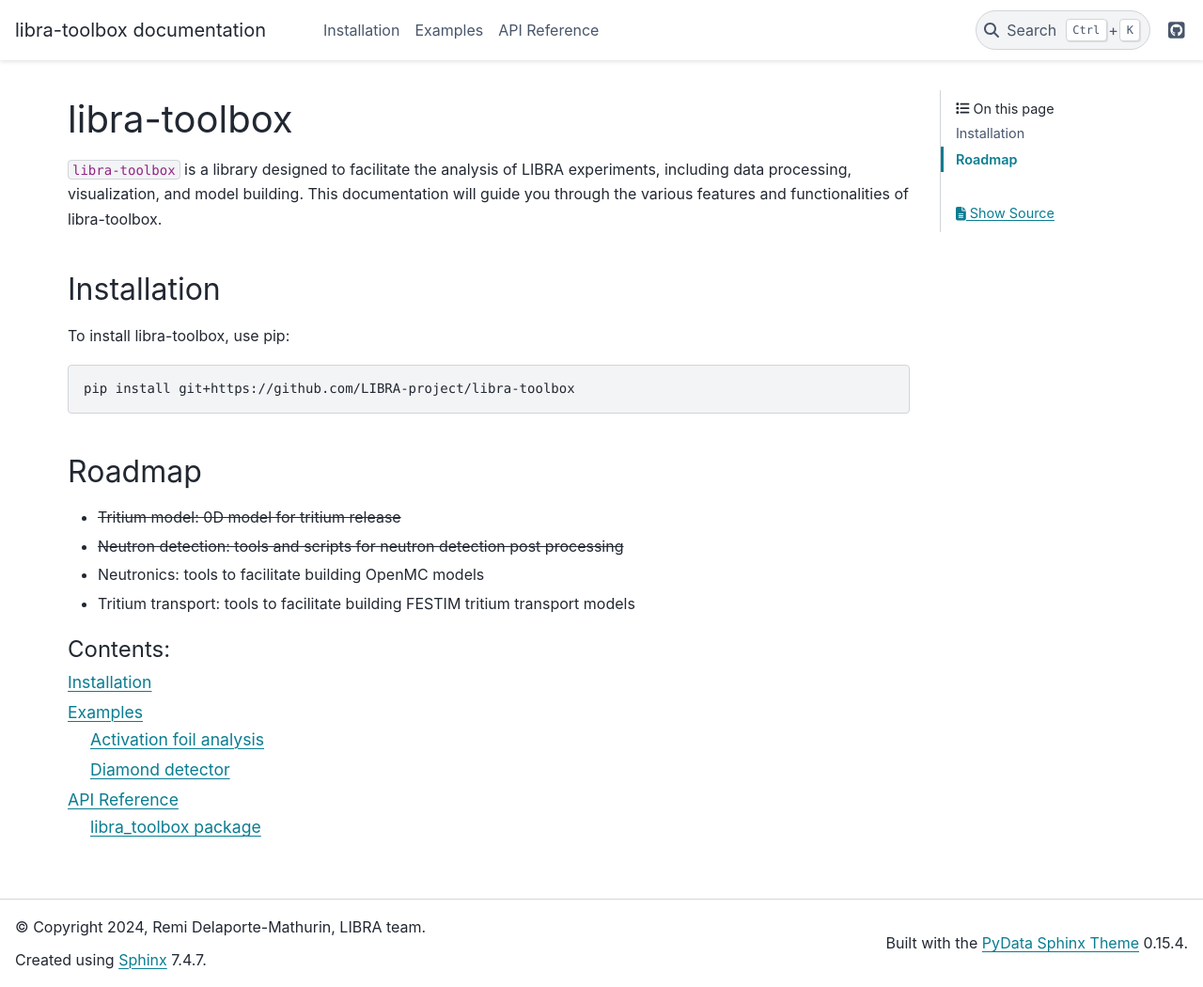
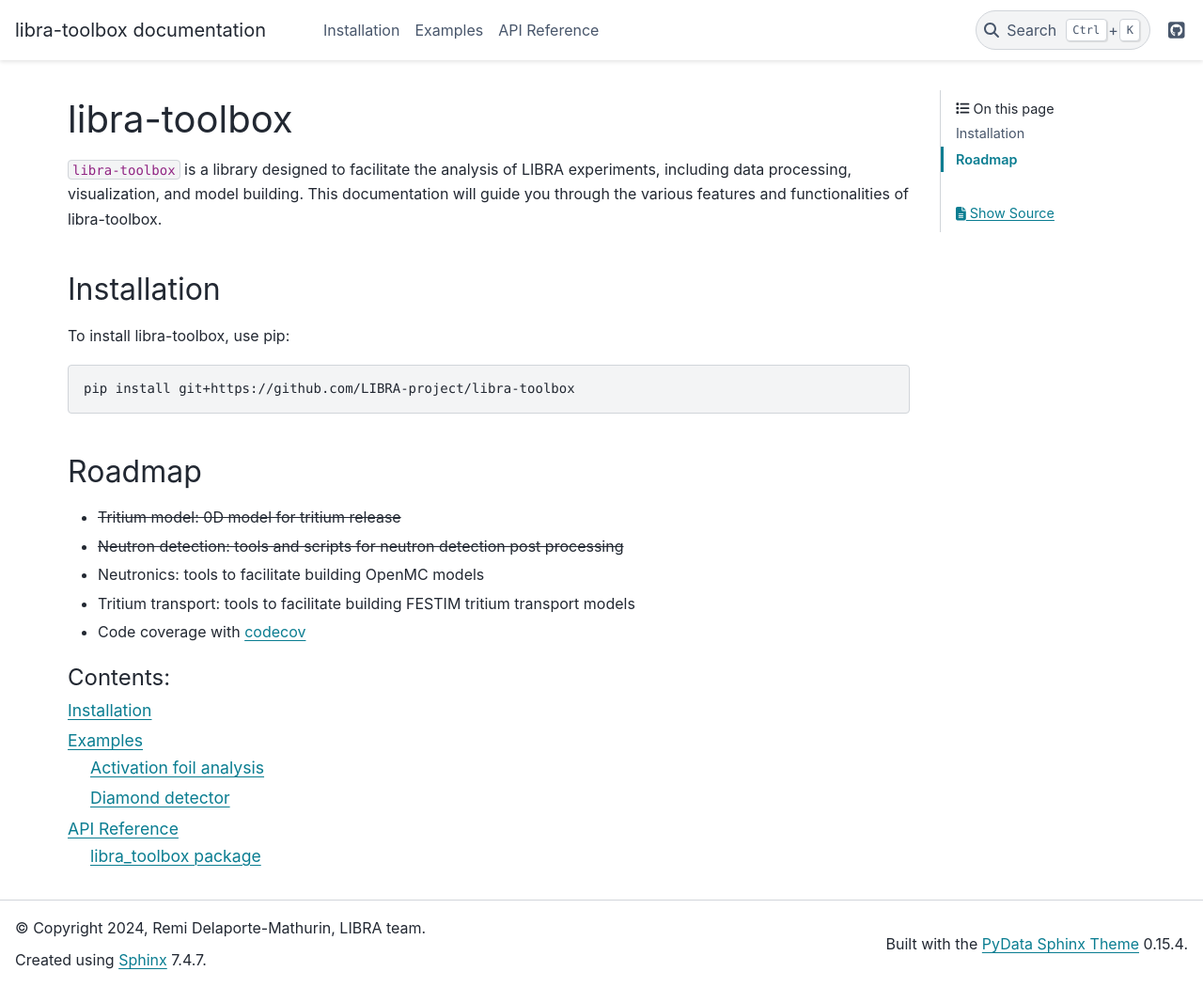
Before and after one commit to davidepettinari/libra-toolbox, a Sphinx documentation site: the page built from docs/index.rst, in a window 1280 px wide and 1050 px high. Shown: the whole window at 94% size. Built offline with Sphinx 7.4.7 and the PyData theme 0.15.4, drawn with Linux system fonts in a browser that asks for light colours.

Commit message:
new roadmap

```diff
--- a/docs/index.rst
+++ b/docs/index.rst
@@ -24,7 +24,7 @@ Roadmap
 - :strike:`Neutron detection: tools and scripts for neutron detection post processing`
 - Neutronics: tools to facilitate building OpenMC models
 - Tritium transport: tools to facilitate building FESTIM tritium transport models
-
+- Code coverage with `codecov <https://about.codecov.io/>`_
 
 
 .. toctree::
```
